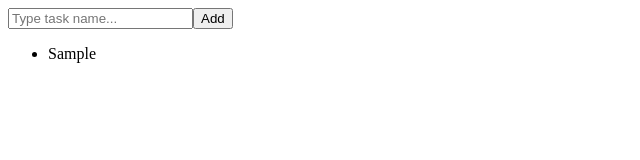
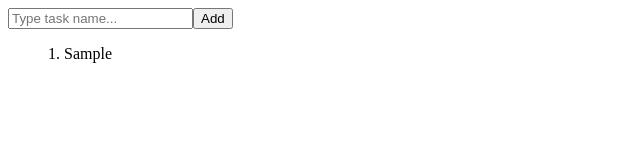
Before and after one commit to JamesGJ5-Learning-To-Code/handle-inputs-and-render-lists, a React (Create React App) app in the folder task-app/: page / in a window 1280 px wide. Both pictures are taken after typing "Sample" into the empty fields and a click on the button "Add". Shown: the top 160 px of the page, without its empty margins (0-640 px from the left). Built offline with nearby package versions, Linux system fonts and the light colour scheme.

Commit message:
Display tasks in overview next to numbers (like in an ordered list)

```diff
--- a/task-app/src/components/Overview.js
+++ b/task-app/src/components/Overview.js
@@ -4,14 +4,14 @@ class Overview extends Component {
     render() {
         const taskAndIDArray = this.props.taskAndIDArray;
         return (
-            <ul className='Overview'>
+            <ul className='Overview' style={{listStyleType: 'none'}}>
                 {/* TODO: use uniqid for unique ID's like at
                 https://www.theodinproject.com/lessons/node-path-javascript-handle-inputs-and-render-lists */}
-                {taskAndIDArray.map((pair) => {
+                {taskAndIDArray.map((pair, index) => {
                     const taskString = pair[0];
                     const uniqueID = pair[1];
                     return <li key={uniqueID}>
-                        {taskString}
+                        {(index + 1).toString() + '. ' + taskString}
                     </li>
                 })}
             </ul>
```
Also changed, not shown: 1 other file (tests, documents, lock files or other folders).
